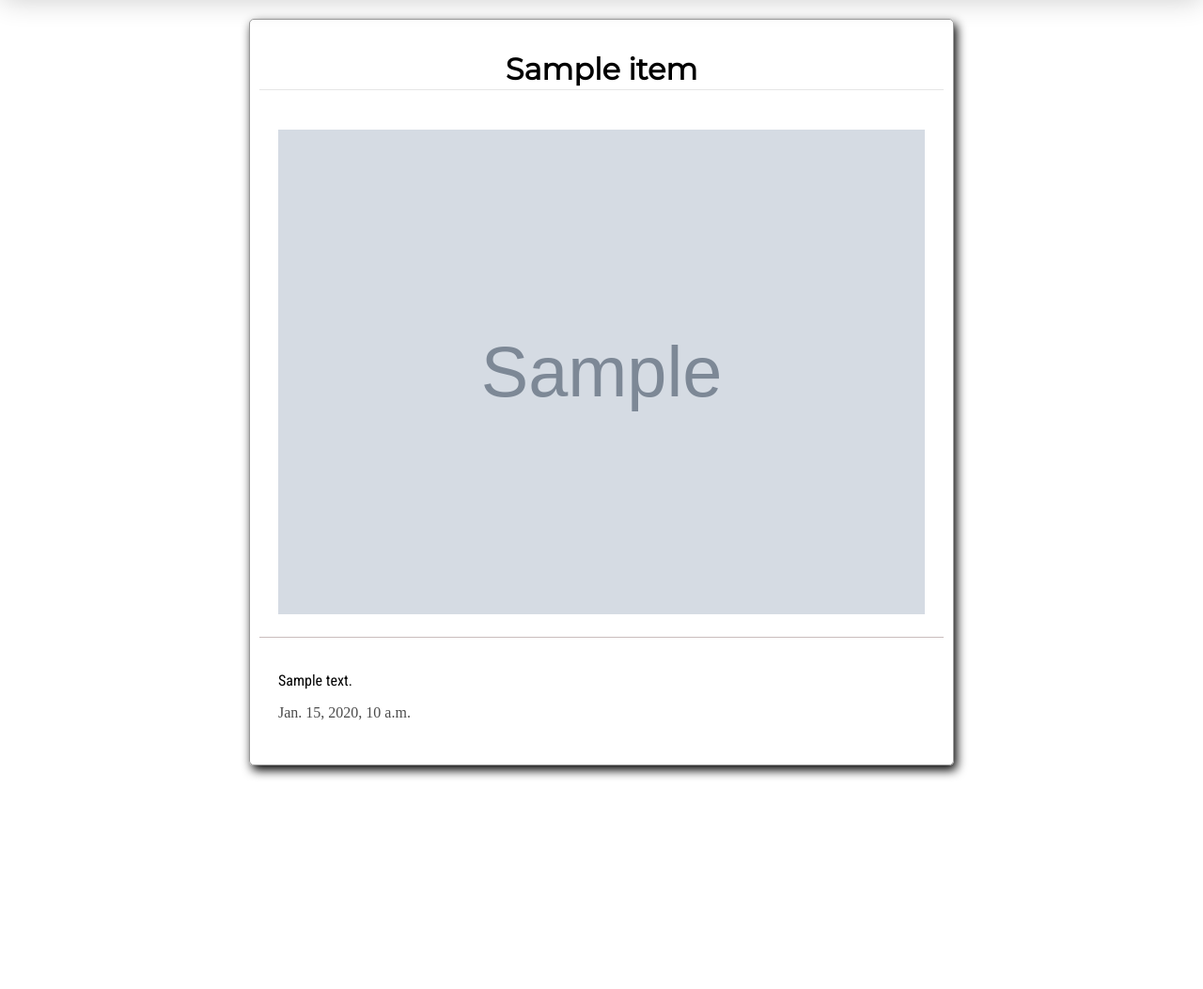
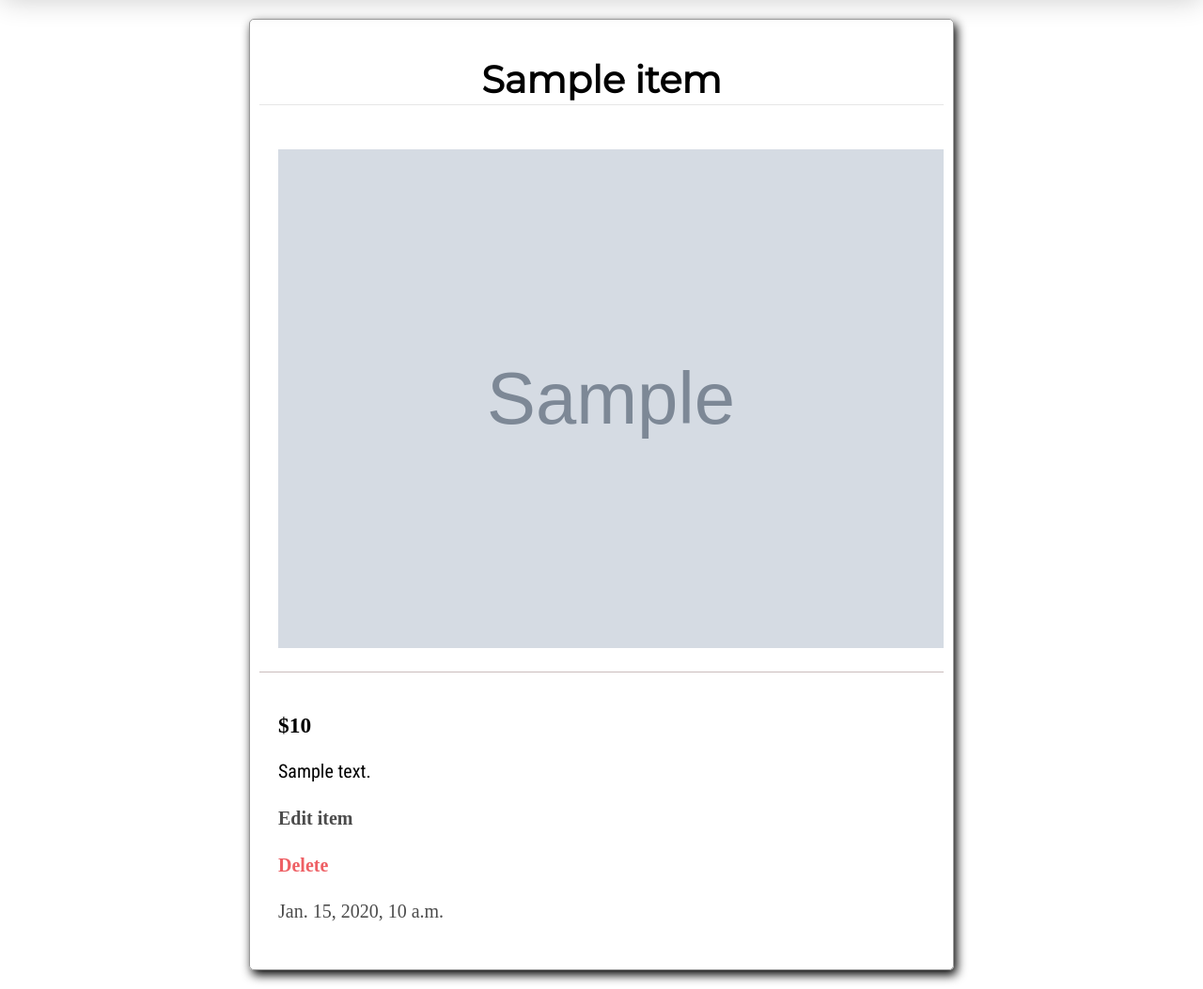
Before and after one commit to kimlimjustin/ecommerce, a Django app: page /i/1 in a window 1280 px wide. Shown: the part 53-1106 px from the top of the page at 94% size. Before the commit the page ends 882 px from the top, so only its background shows below. Run offline with Django 3.2, Linux system fonts and the light colour scheme; tables that the repository leaves empty hold one stand-in row (values such as "Sample post"); grey boxes marked "Sample" are stand-in pictures; some web fonts are replaced.

Commit message:
Added edit and delete item features

```diff
--- /dev/null
+++ b/index/static/index/item.js
@@ -0,0 +1,7 @@
+document.addEventListener("DOMContentLoaded", () => {
+    document.querySelector("#delete_form_submit").addEventListener("click", () => {
+        if(window.confirm("Are you sure?")){
+            document.querySelector("#delete_form").submit()
+        }
+    })
+})
--- a/index/static/index/style.css
+++ b/index/static/index/style.css
@@ -51,7 +51,7 @@
 
 .item-image{
     padding: 20px;
-    width: -webkit-fill-available;
+    width: calc(100% - 20px ) !important;
 }
 
 .item-info{
@@ -69,6 +69,7 @@
     padding-right: 15px;
     margin-right: auto;
     margin-left: auto;
+    font-size: 20px;
 }
 
 @media only screen and (max-width: 768px){
--- a/index/templates/index/item.html
+++ b/index/templates/index/item.html
@@ -1,11 +1,21 @@
 {% extends 'index/layout.html' %}
+{% load static %}
+{% block script %}
+<script src="{% static 'index/item.js' %}" defer></script>
+{% endblock %}
 {% block body %}
 <div class="item-container">
     <div class="margin-top-bottom row box box-shadow">
         <h1 class="box-title">{{item.name}}</h1>
         <a href="{{item.image.url}}"><img src = "{{item.image.url}}" class="item-image"></a>
         <div class="item-info">
+            <h3>${{item.price}}</h3>
             <p class="box-text">{{item.description}}</p>
+            <h4><a class="link" href="{% url 'edit_item' item.id %}">Edit item</a></h4>
+            <form action = "{% url 'delete_item' item.id %}" id="delete_form" method ="POST">
+                {% csrf_token %}
+                <h4 id="delete_form_submit"><a class="link text-danger" href="javascript:void(0)">Delete</a></h4>
+            </form>
             <p class="timestamp">{{item.createdAt}}</p>
         </div>
     </div>
--- a/index/urls.py
+++ b/index/urls.py
@@ -8,5 +8,7 @@ urlpatterns = [
      path('register', views.register, name="register"),
      path('create', views.sell_item, name="sell_item"),
      path('i/<int:id>', views.item, name="item"),
+     path('i/<int:id>/edit', views.edit_item, name="edit_item"),
+     path('i/<int:id>/delete', views.delete_item, name="delete_item"),
      path('404', views.FourZeroFour, name="404")
 ]
--- a/index/views.py
+++ b/index/views.py
@@ -89,5 +89,46 @@ def item(request, id):
         "item": item
         })
 
+def edit_item(request, id):
+    if not request.user.is_authenticated:
+        return HttpResponseRedirect(reverse('login'))
+    item = Items.objects.filter(id = id)
+    if item.count() == 0:
+        #404 Item not found.
+        return HttpResponseRedirect(reverse('404'))
+    else: item = item[0]
+    if request.method == "POST":
+        item.image.delete()
+        item.image = request.FILES["image"]
+        item.name = request.POST["item-name"]
+        item.description = request.POST["item-description"]
+        item.price = request.POST["price"]
+        item.save()
+        return HttpResponseRedirect(reverse('item', args = [item.pk]))
+    # Check if seller is the user
+    if item.seller != request.user:
+        return HttpResponse(status = 403)
+    else:
+        return render(request, "index/edit_item.html", {
+            "item": item
+        })
+
+def delete_item(request, id):
+    if not request.user.is_authenticated:
+        return HttpResponseRedirect(reverse('login'))
+    item = Items.objects.filter(id = id)
+    if item.count() == 0:
+        #404 Item not found.
+        return HttpResponseRedirect(reverse('404'))
+    else: item = item[0]
+    if item.seller != request.user:
+        return HttpResponse(status = 403)
+    else:
+        print(request.method)
+        if request.method == "POST":
+            item.delete()
+            return HttpResponseRedirect(reverse('index'))
+
+#Error 404 page
 def FourZeroFour(request):
     return render(request, "error/404.html")
```
Also changed, not shown: index/templates/index/edit_item.html (added, +33 -0 lines).
